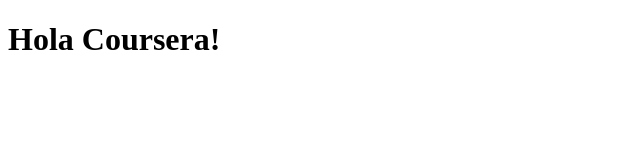
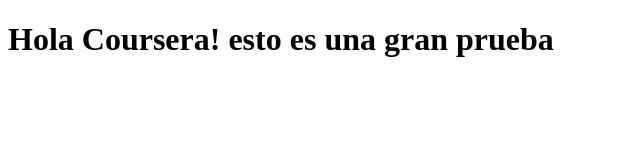
Before and after one commit to cajarrinn/coursera-prueba, a plain HTML site: page index.html in a window 1280 px wide. Shown: the whole page, without its empty margins (0-640 px from the left). Drawn offline with Linux system fonts and the light colour scheme.

Commit message:
modificando body en main

```diff
--- a/index.html
+++ b/index.html
@@ -4,6 +4,6 @@
     <title>Coursera Prueba</title>
 </head>
 <body>
-    <h1>Hola Coursera!</h1>
+    <h1>Hola Coursera! esto es una gran prueba</h1>
 </body>
 </html>
```
